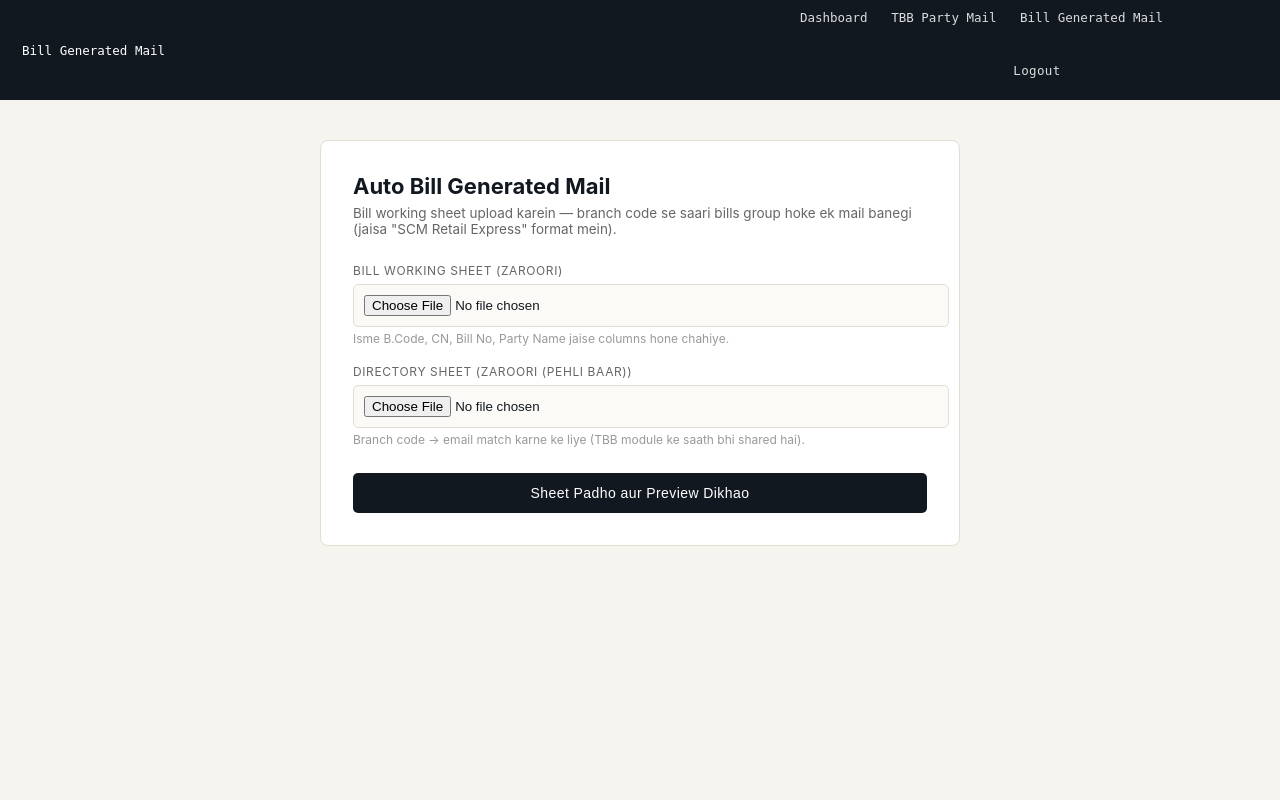
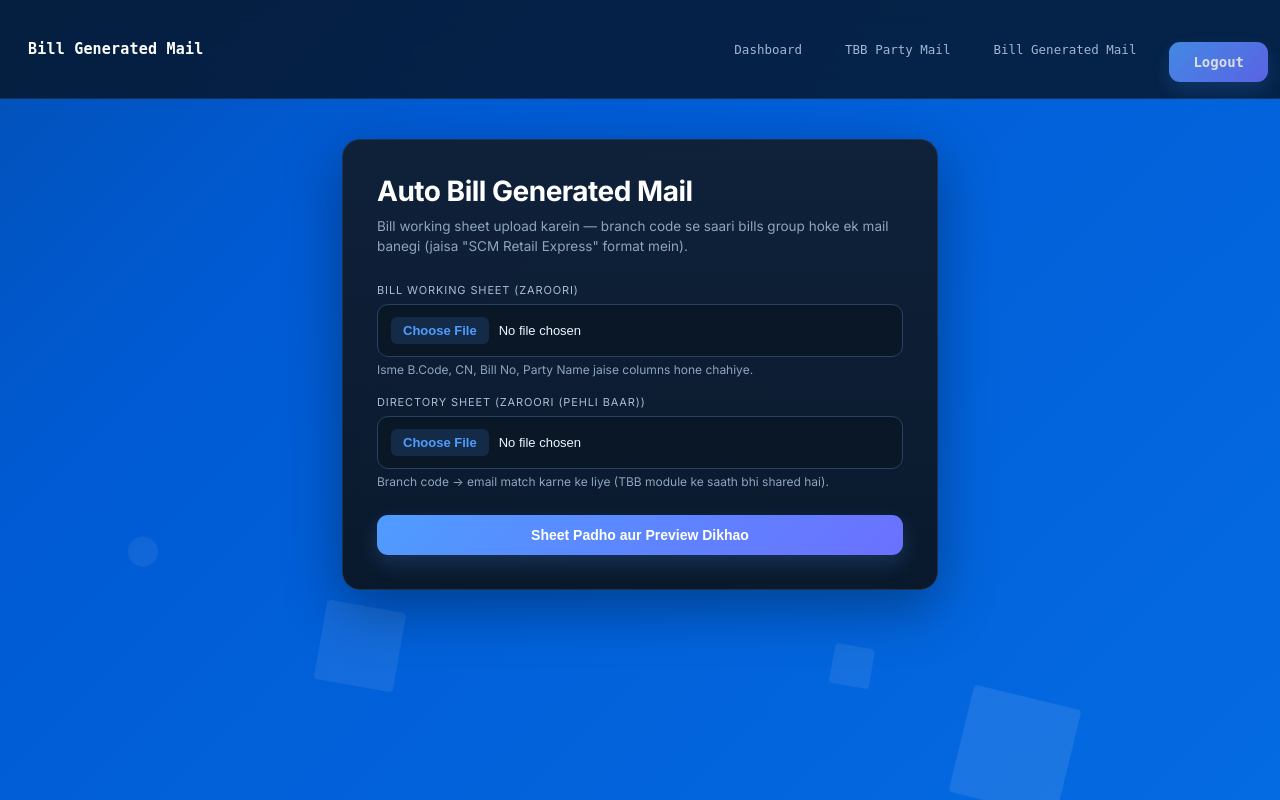
Before and after one commit to siddharthsingh9522-dot/new-om-suite, a Python web app: template main_app/templates/bill_index.html in a window 1280 px wide. Run offline with Jinja, Linux system fonts and the light colour scheme; the template is opened without the code that fills it, so the values that code supplies are empty.

Commit message:
Update bill_index.html

```diff
--- a/main_app/templates/bill_index.html
+++ b/main_app/templates/bill_index.html
@@ -3,22 +3,143 @@
 <head>
 <meta charset="UTF-8"><meta name="viewport" content="width=device-width, initial-scale=1.0">
 <title>Bill Generated Mail — Upload</title>
+<link rel="preconnect" href="https://fonts.googleapis.com">
+<link rel="preconnect" href="https://fonts.gstatic.com" crossorigin>
+<link href="https://fonts.googleapis.com/css2?family=Inter:wght@400;500;600;700;800&display=swap" rel="stylesheet">
 <link rel="stylesheet" href="/static/auth.css">
 <style>
-  .wrap{max-width:640px;margin:40px auto;padding:0 22px 60px;}
-  .card-box{background:#fff;border:1px solid #e2ded2;border-radius:8px;padding:32px;}
-  h1{font-size:22px;margin:0 0 6px;}
-  p.sub{color:#666;font-size:13.5px;margin:0 0 26px;}
-  label{display:block;font-size:12px;text-transform:uppercase;letter-spacing:.05em;color:#666;margin-bottom:6px;margin-top:18px;}
-  input[type=file]{width:100%;padding:10px;border:1.5px solid #e2ded2;border-radius:5px;background:#fbfaf6;}
-  .hint{font-size:12px;color:#999;margin-top:4px;}
-  button{margin-top:26px;width:100%;padding:12px;background:#12181f;color:#fff;border:none;border-radius:5px;
-         font-size:14px;letter-spacing:.03em;cursor:pointer;}
-  button:hover{background:#000;}
-  .cache-note{margin-top:14px;font-size:12.5px;background:#e7f2ea;color:#2f6b4f;padding:10px 12px;border-radius:5px;}
+:root{
+  --bg:#07111f; --panel:#0d1a2b; --panel2:#101f33; --line:#20334d;
+  --text:#edf5ff; --muted:#8ea4bf; --accent:#4f9cff; --accent2:#7c5cff;
+  --good:#32d583; --warn:#fdb022; --danger:#ff6b6b;
+  --shadow:0 18px 55px rgba(0,0,0,.35); --radius:18px;
+}
+*{box-sizing:border-box;margin:0;padding:0}
+html{background:var(--bg)}
+body{
+  min-height:100vh; color:var(--text);
+  font-family:'Inter',system-ui,-apple-system,sans-serif;
+  background: linear-gradient(-45deg, #0877EE, #005BD4, #0a2540, #0877EE);
+  background-size: 400% 400%;
+  animation: gradientBG 15s ease infinite;
+  position: relative;
+  overflow-x:hidden;
+  display:flex;
+  flex-direction:column;
+}
+@keyframes gradientBG {
+  0% { background-position: 0% 50%; }
+  50% { background-position: 100% 50%; }
+  100% { background-position: 0% 50%; }
+}
+
+/* Floating Particles */
+.particles {
+  position: absolute;
+  top: 0;
+  left: 0;
+  width: 100%;
+  height: 100%;
+  overflow: hidden;
+  z-index: 0;
+  pointer-events: none;
+}
+.particles li {
+  position: absolute;
+  display: block;
+  list-style: none;
+  width: 20px;
+  height: 20px;
+  background: rgba(255, 255, 255, 0.1);
+  animation: floatUp 25s linear infinite;
+  bottom: -150px;
+  border-radius: 4px;
+}
+.particles li:nth-child(1) { left: 25%; width: 80px; height: 80px; animation-delay: 0s; }
+.particles li:nth-child(2) { left: 10%; width: 30px; height: 30px; animation-delay: 2s; animation-duration: 12s; border-radius: 50%; }
+.particles li:nth-child(3) { left: 70%; width: 20px; height: 20px; animation-delay: 4s; }
+.particles li:nth-child(4) { left: 40%; width: 60px; height: 60px; animation-delay: 0s; animation-duration: 18s; border-radius: 50%; }
+.particles li:nth-child(5) { left: 65%; width: 40px; height: 40px; animation-delay: 0s; }
+.particles li:nth-child(6) { left: 75%; width: 110px; height: 110px; animation-delay: 3s; }
+
+@keyframes floatUp {
+  0% { transform: translateY(0) rotate(0deg); opacity: 1; }
+  100% { transform: translateY(-1000px) rotate(720deg); opacity: 0; }
+}
+
+.navbar{
+  position:sticky;top:0;z-index:10;display:flex;justify-content:space-between;gap:18px;
+  align-items:center;padding:16px 28px;border-bottom:1px solid rgba(255,255,255,.08);
+  background:rgba(7,17,31,.78);backdrop-filter:blur(18px);
+}
+.navbar>div:first-child{font-weight:800;letter-spacing:.2px;font-size:15px; color:#fff;}
+.navbar>div:last-child{display:flex;align-items:center;gap:7px;flex-wrap:wrap}
+.navbar a,.navbar button.link{
+  color:#bcd0e8;text-decoration:none;background:transparent;border:0;padding:8px 10px;
+  border-radius:10px;font:600 12px inherit;cursor:pointer
+}
+.navbar a:hover,.navbar button.link:hover{color:#fff;background:rgba(255,255,255,.06)}
+
+.wrap{
+  position:relative; z-index:1;
+  max-width:640px!important;margin:40px auto!important;padding:0 22px 60px!important;width:100%;
+}
+.card-box{
+  background:linear-gradient(180deg,rgba(16,31,51,.96),rgba(10,22,37,.96))!important;
+  border:1px solid var(--line)!important;border-radius:var(--radius)!important;
+  padding:34px!important;color:var(--text)!important;box-shadow:var(--shadow)!important;
+  backdrop-filter: blur(12px);
+  -webkit-backdrop-filter: blur(12px);
+}
+h1{font-size:28px!important;margin:0 0 8px!important;letter-spacing:-.5px;color:#fff;}
+p.sub{color:var(--muted)!important;font-size:13.5px!important;margin:0 0 26px!important;line-height:1.5}
+label{
+  display:block!important;font-size:11px!important;text-transform:uppercase!important;
+  letter-spacing:.08em!important;color:#a9bdd5!important;margin-bottom:7px!important;margin-top:18px!important;
+}
+input[type=file]{
+  width:100%!important;padding:12px 13px!important;color:var(--text)!important;
+  background:#091727!important;border:1px solid #29405e!important;
+  border-radius:11px!important;font-size:13px!important;outline:none;cursor:pointer;
+}
+input[type=file]::file-selector-button{
+  background:rgba(79,156,255,.15);color:var(--accent);border:0;padding:6px 12px;
+  border-radius:6px;font-weight:600;margin-right:10px;cursor:pointer;
+}
+.hint{font-size:12px!important;color:var(--muted)!important;margin-top:5px!important}
+button[type=submit],.btn{
+  background:linear-gradient(135deg,var(--accent),#6b70ff)!important;color:white!important;
+  border:0!important;border-radius:11px!important;padding:12px 16px!important;
+  font-weight:750!important;box-shadow:0 8px 20px rgba(79,156,255,.2);cursor:pointer;
+  width:100%!important;margin-top:26px!important;font-size:14px!important;
+  transition: all 0.2s ease;
+}
+button[type=submit]:hover{opacity:.95;transform:translateY(-2px);box-shadow:0 6px 16px rgba(8, 119, 238, 0.3);}
+.cache-note{
+  margin-top:14px!important;font-size:12.5px!important;
+  background:rgba(50,213,131,.1)!important;color:#6ee7aa!important;
+  border:1px solid rgba(50,213,131,.25)!important;padding:10px 12px!important;
+  border-radius:10px!important;
+}
+a{color:#78b5ff}
+@media(max-width:640px){
+ .navbar{padding:13px 16px;align-items:flex-start}.navbar>div:last-child{justify-content:flex-end}
+ .wrap{padding:20px 16px 40px!important}
+}
 </style>
 </head>
 <body>
+
+<!-- Live Animated Background Elements -->
+<ul class="particles">
+    <li></li>
+    <li></li>
+    <li></li>
+    <li></li>
+    <li></li>
+    <li></li>
+</ul>
+
 <div class="navbar">
   <div>Bill Generated Mail</div>
   <div>
@@ -31,6 +152,7 @@
     </form>
   </div>
 </div>
+
 <div class="wrap">
   <div class="card-box">
     <h1>Auto Bill Generated Mail</h1>
```
